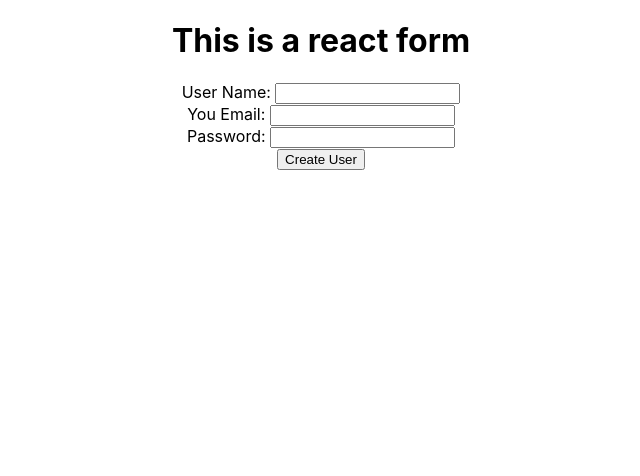
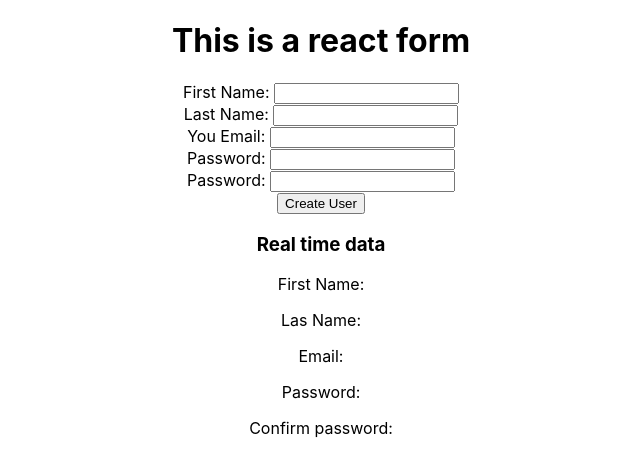
Before and after one commit to JoacoMaurtua/Cool-React-Form, a React (Create React App) app in the folder react-form/: page / in a window 1280 px wide. Shown: the top 476 px of the page, without its empty margins (319-959 px from the left). Built offline with nearby package versions, Linux system fonts and the light colour scheme.

Commit message:
create a hook form using just one useState that receives an object

```diff
--- a/react-form/src/components/Form.jsx
+++ b/react-form/src/components/Form.jsx
@@ -2,31 +2,68 @@ import React, { useState } from 'react';
 
 export default function Form() {
 
-  const [userName,setUser] = useState("");
-  const [email, setEmail] = useState("");
-  const [password, setPassword] = useState("");
+  const [state, setState] = useState({
+    firstName:"",
+    lastName:"",
+    email:"",
+    password:"",
+    confirmPassword:""
+  })
 
-  const onSubmit = (e) =>{
-    e.preventDefault();
-    let newUser = {userName,email,password};
-    console.log("Hello and welcome",newUser);
+  const onSubmit = (event) =>{
+    event.preventDefault();
+    const data = {...state};
+    console.log("Helo and Welcome",data);
+    setState("");
+
   }
 
+  const onChange = (event) =>{
+    setState({
+      ...state,
+      [event.target.name]:event.target.value
+    });
+  }
+
+  const {firstName,lastName,email,password,confirmPassword} = state;
+
   return (
-    <form onSubmit={onSubmit} >
+    <div className="Container">
+      <form  onSubmit={onSubmit}>
         <h1>This is a react form</h1>
-      <label htmlFor="user">User Name: </label>
-      <input type="text" id="user" value={userName} onChange={e=>setUser(e.target.value)}/>
+        <label htmlFor="user">First Name: </label>
+        <input type="text" id="user" value={firstName} name="firstName" onChange={onChange}/>
+        <br/>
+
+        <label htmlFor="user">Last Name: </label>
+        <input type="text" id="user" value={lastName} name="lastName" onChange={onChange}/>
         <br/>
 
         <label htmlFor="email">You Email: </label>
-      <input type="email" id="email" value={email} onChange={e=>setEmail(e.target.value)} />
+        <input type="email" id="email" value={email} name="email" onChange={onChange}/>
         <br/>
 
         <label htmlFor="password">Password: </label>
-      <input type="password" id="password" value={password} onChange={e=>setPassword(e.target.value)} />
+        <input type="password" id="password" value={password} name="password" onChange={onChange} />
         <br/>
+
+        <label htmlFor="password">Password: </label>
+        <input type="password" id="password" value={confirmPassword} name="confirmPassword" onChange={onChange}/>
+        <br/>
+
         <input type="submit" value="Create User" />
       </form>
+
+      <div className="data">
+        <h3>Real time data</h3>
+        <p>First Name: {firstName} </p>
+        <p>Las Name: {lastName}</p>
+        <p>Email: {email}</p>
+        <p>Password: {password}</p>
+        <p>Confirm password: {confirmPassword}</p>
+      </div>
+
+    </div>
+
   )
 }
```
Lines whose indentation alone changed are shown as unchanged.
